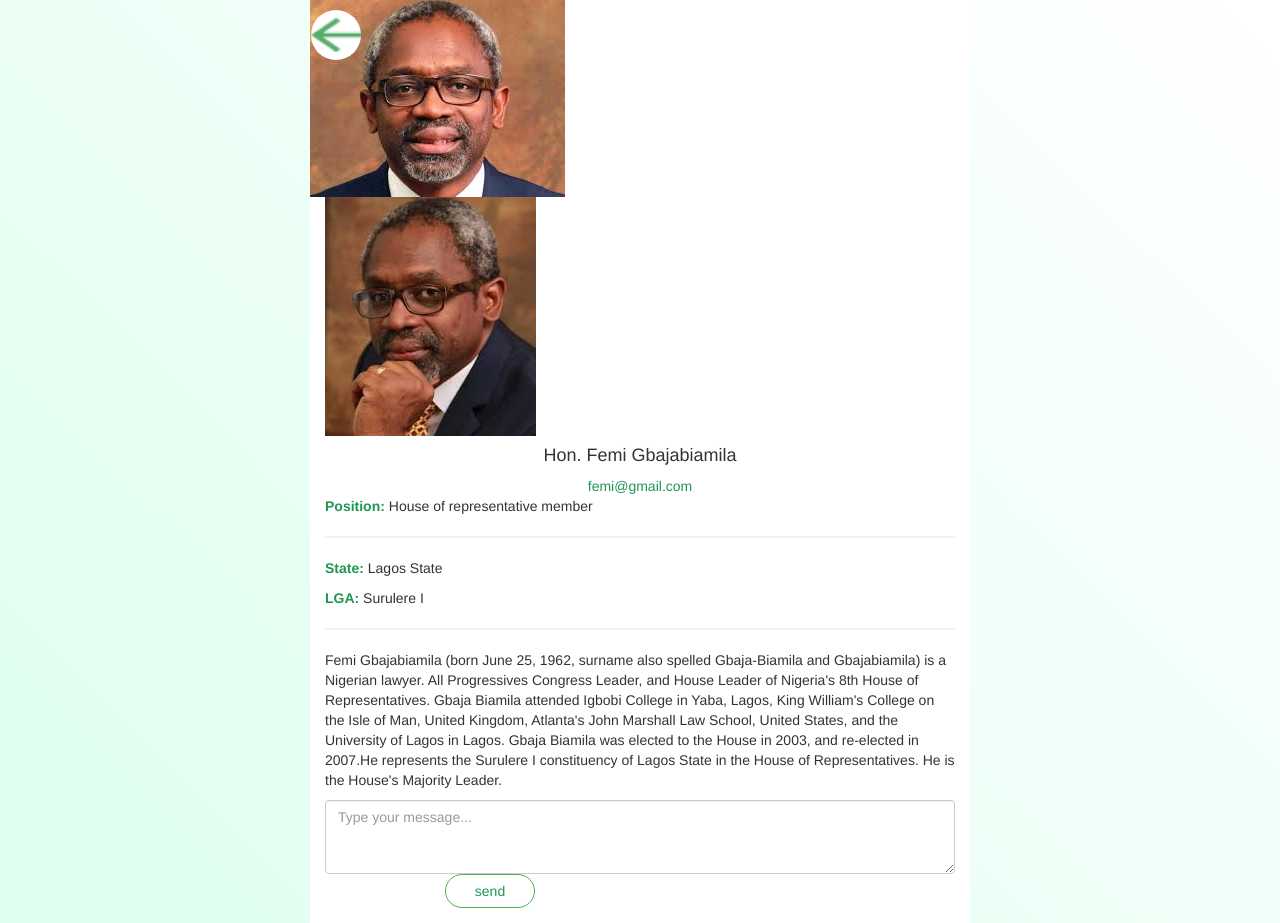
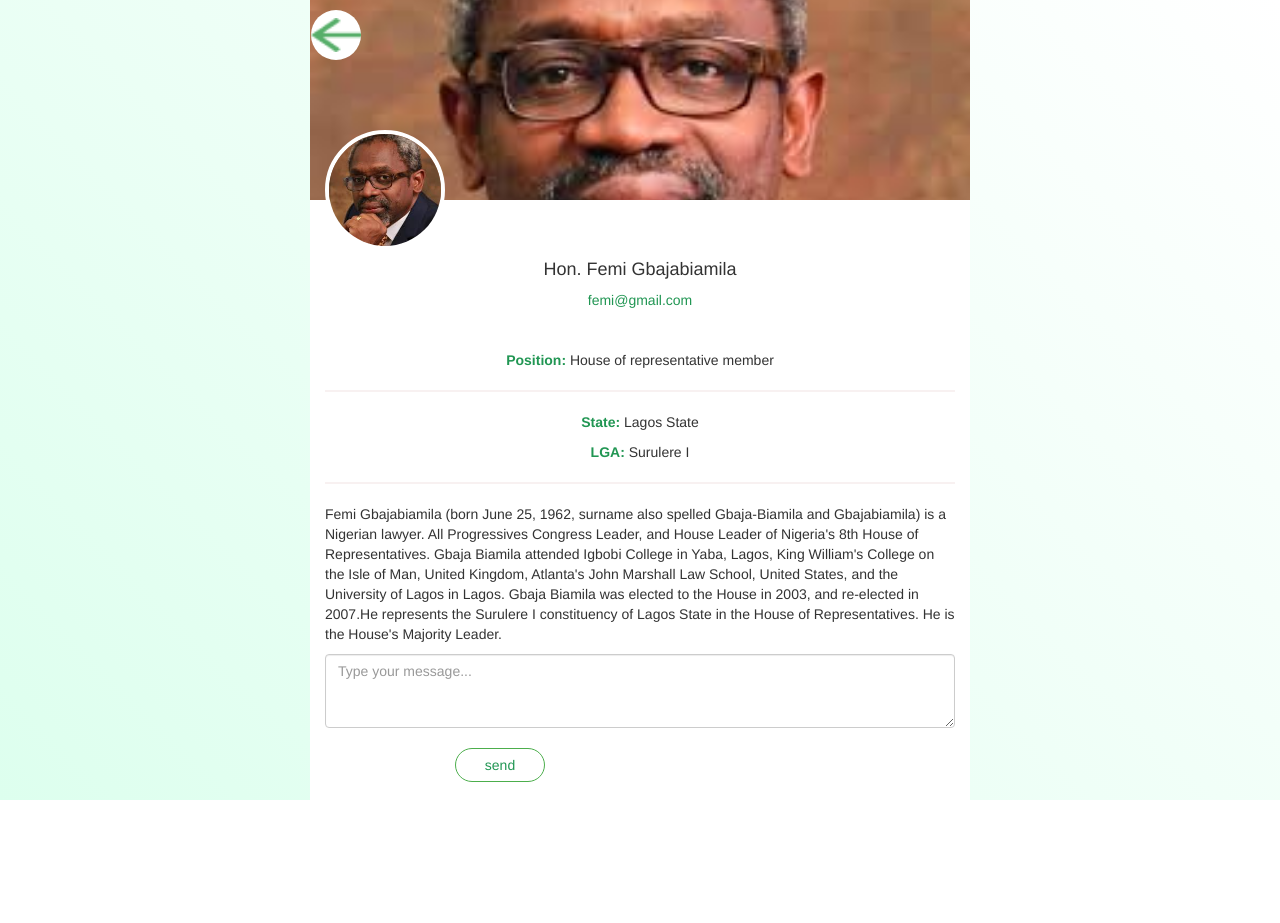
Before and after one commit to onyekachimary/wikipol, an Angular app: page /profile in a window 1280 px wide. After the commit the page ends 800 px from the top, so only its background shows below. Built offline with nearby package versions, Linux system fonts and the light colour scheme.

Commit message:
profile page

```diff
--- a/src/app/app.module.ts
+++ b/src/app/app.module.ts
@@ -1,6 +1,6 @@
 import { BrowserModule } from '@angular/platform-browser';
 import { NgModule } from '@angular/core';
-import { FormsModule } from '@angular/forms';
+import { FormsModule, ReactiveFormsModule } from '@angular/forms';
 
 import { AppRoutingModule } from './app-routing.module';
 import { AppComponent } from './app.component';
@@ -29,6 +29,7 @@ import { HttpClientModule } from '@angular/common/http';
     AppRoutingModule,
     HttpClientModule,
     FormsModule,
+    ReactiveFormsModule,
     ServiceWorkerModule.register('ngsw-worker.js', { enabled: environment.production })
   ],
   providers: [],
--- a/src/app/data.service.ts
+++ b/src/app/data.service.ts
@@ -8,15 +8,20 @@ import { Observable } from 'rxjs';
 
 export class DataService {
 
+  private headers: HttpHeaders = new HttpHeaders();
+
   baseurl = "http://127.0.0.1:8000"
 	// baseurl = "http://18.216.93.112:8000";
-	httpHeaders = new HttpHeaders({'Content-Type': 'application/json'})
+	private httpHeaders = new HttpHeaders()
 	address = ''
 
-  constructor(private http: HttpClient) { }
+  constructor(private http: HttpClient) {
+      this.headers = this.headers.append('Accept', 'application/json');
+    this.headers = this.headers.append(  'Content-Type',  'application/json');
+  }
 
   getAllOfficials(): Observable<any> {
-  	return this.http.get(this.baseurl + '/wikipol/test/officials',
+  	return this.http.get(this.baseurl + '/wikipol1/test/officials',
   	{headers: this.httpHeaders})
   }
 
@@ -29,4 +34,20 @@ export class DataService {
   		)
 
 	}
+
+  submitMessage(data){
+    console.log(JSON.stringify(data));
+    return this.http.post(this.baseurl + '/wikipol1/petition/',
+      JSON.stringify(data),
+      {headers:this.headers}
+
+  // sendmessage(formValue){
+  //   const headers = new HttpHeaders()
+  //   headers.append('Content-Type', 'application/json')
+  //   return this.http.post(this.baseurl + 'wikipol1/test/officials', formValue, {headers})
+
+    )
+
+  }
+
 }
--- a/src/app/display/display.component.css
+++ b/src/app/display/display.component.css
@@ -5,7 +5,7 @@
 .navbar-search {
     display: flex;
     padding: 1rem 1.5rem;
-    width: 280px;
+    /*width: 280px;*/
     margin-left: 50px;
 }
 
--- a/src/app/profile/profile.component.css
+++ b/src/app/profile/profile.component.css
@@ -43,10 +43,12 @@ nav {
         box-sizing: border-box;
     }
 
-    &-avatar {
+}
+
+    /*&-avatar {
         border-radius: 50%;
-        width: 50px;
-        height: 50px;
+        width: 100px;
+        height: 100px;
         object-fit: cover;
         border: 4px solid white;
     }
@@ -54,18 +56,18 @@ nav {
     &-cover {
         background: gray;
         display: block;
-        width: 300px;
+        width: 100%;
         max-height: 200px;
         object-fit: cover;
-    }
+    }*/
 
-    &-description {
+    /*&-description {
         font-size: 14px;
         font-style: justify;
         text-align: center;
         margin-top: 5px;
     }
-}
+}*/
 
 hr {
     border: 1px solid #F8F1F1;
--- a/src/app/profile/profile.component.html
+++ b/src/app/profile/profile.component.html
@@ -7,37 +7,38 @@
   </nav>
   <!--code for images!-->
   <figure class="row">
-    <img
+    <img style="display: block; max-width: 100%; height: auto; width: 100%; max-height: 200px; object-fit: cover"
       class="img-fluid profile-cover"
       src="assets/images/femi-surulere.jpeg"
     />
   </figure>
 
-  <div class="profile-details">
-    <img src="assets/images/download.jpeg" class="profile-avatar" />
+  <div class="profile-details" style="margin-top: -70px;">
+    <img style="width: 120px; height: 120px; border-radius: 50%; object-fit: cover; border: 4px solid white;"  src="assets/images/download.jpeg" class="profile-avatar" />
     <!--code for paragraphs!-->
     <article class="profile-name text-center mb-2">
       <h4 class="mb-0">Hon. Femi Gbajabiamila</h4>
-      <span class="text-green">femi@gmail.com</span>
+      <span class="text-green">femi@gmail.com</span><br><br><br>
     </article>
   </div>
 
   <article class="description">
-    <p>
+    <p style="text-align: center;">
       <b class="text-green">Position: </b>
       House of representative member
   </p>
   <hr />
-    <p>
+    <p style="text-align: center;">
       <b class="text-green">State: </b>
       Lagos State
     </p>
-    <p>
+    <p style="text-align: center;">
       <b class="text-green">LGA: </b>
       Surulere I
     </p>
   <hr />
   </article>
+
 
   <p class="profile-description">
     Femi Gbajabiamila (born June 25, 1962, surname also spelled Gbaja-Biamila
@@ -50,16 +51,18 @@
     Lagos State in the House of Representatives. He is the House's Majority
     Leader.
   </p>
+  <!-- <form [formGroup]="profileForm"> formControlName="message"-->
   <div class="form-group">
     <textarea
       class="form-control mb-3"
       cols="70"
       rows="3"
       placeholder="Type your message..."
-    ></textarea>
-    <button type="button" class="btn btn-success" style="background: #FFFFFF; margin-left: 120px; width: 90px; border-radius: 20px"><span style="color: #219653;">send</span></button>
+    ></textarea><br>
+    <button type="submit" class="btn btn-success" style="background: #FFFFFF; margin-left: 130px; width: 90px; border-radius: 20px"><span style="color: #219653;" (click)="submitMessage()">send</span></button>
     <!-- <button type="button" class="btn btn-rounded btn-outline-success px-4">Send <i class="fa fa-send"></i></button> -->
   </div>
+<!-- </form> -->
 </section>
 
 
--- a/src/app/profile/profile.component.ts
+++ b/src/app/profile/profile.component.ts
@@ -1,4 +1,6 @@
 import { Component, OnInit } from '@angular/core';
+import { DataService } from "../data.service";
+import {FormControl, FormGroup, Validators} from "@angular/forms";
 import $ from "jquery";
 
 @Component({
@@ -7,11 +9,61 @@ import $ from "jquery";
   styleUrls: ['./profile.component.css']
 })
 export class ProfileComponent implements OnInit {
+profileForm;
+  // public profileForm: FormGroup;
+
+  constructor (private dataservice:DataService) {}
 
 
-  constructor() { }
 
-  ngOnInit() {}
+  // constructor() {this.profileForm = new FormGroup({
+  //   Message: new FormControl('',[
+  //     Validators.required ])})}
+
+  ngOnInit() {
+    this.profileForm = {
+      message: ''
+    }
+    // this.profileForm = new FormGroup({
+    //   message: new FormControl(''),
+    // });
+  }
+
+submitMessage(){
+  console.log(this.profileForm.value);
+  this.dataservice.submitMessage(this.profileForm).subscribe(
+    response => {
+      alert('You will be notified when your message has been sent')
+    },
+    error => console.log(error)
+
+    );
+}
+  // onSubmit() {
+  //   console.log(this.profileForm.value);
+  //   this.dataservice.submitMessage(this.profileForm.value).subscribe(
+  //     response => {
+  //       alert('Sucessful')
+  //   },
+  //   error => console.log('error')
+
+  // )
+  //     // data=>{console.log(data)},error=>{console.log(error)})
+  // }
+
+
+
+  // submit() {
+  //   window.alert("Message sent successfully")
+  // }
+  // onSubmit() {
+  //   console.log(this.profileForm.get('message').value)
+
+  //   }
+  //   error => {console.log(error)}
+  //   )
+  //   this.submit()
+  // }
 
 
 
--- a/src/styles.css
+++ b/src/styles.css
@@ -6,9 +6,9 @@ body {
 }
 
 /* You can add global styles to this file, and also import other style files */
-.flex {
+/*.flex {
     display: flex;
-}
+}*/
 
 .justify-center {
     justify-content: center
```
Also changed, not shown: 6 other files (tests, documents, lock files or other folders).
